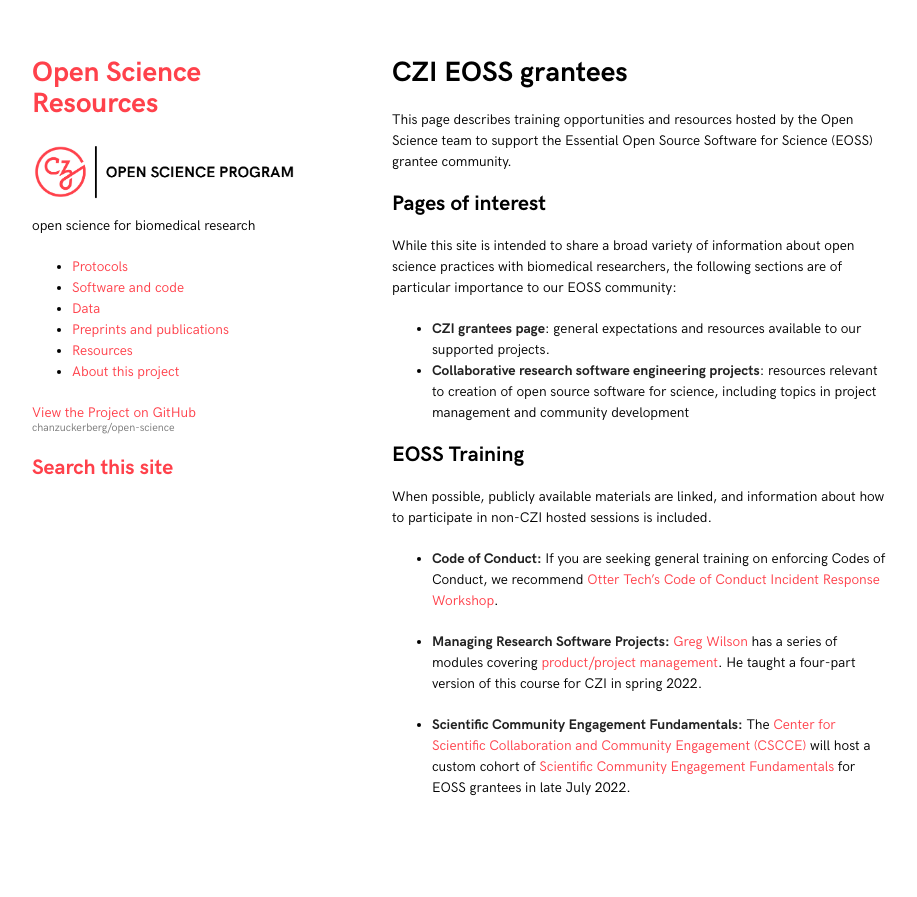
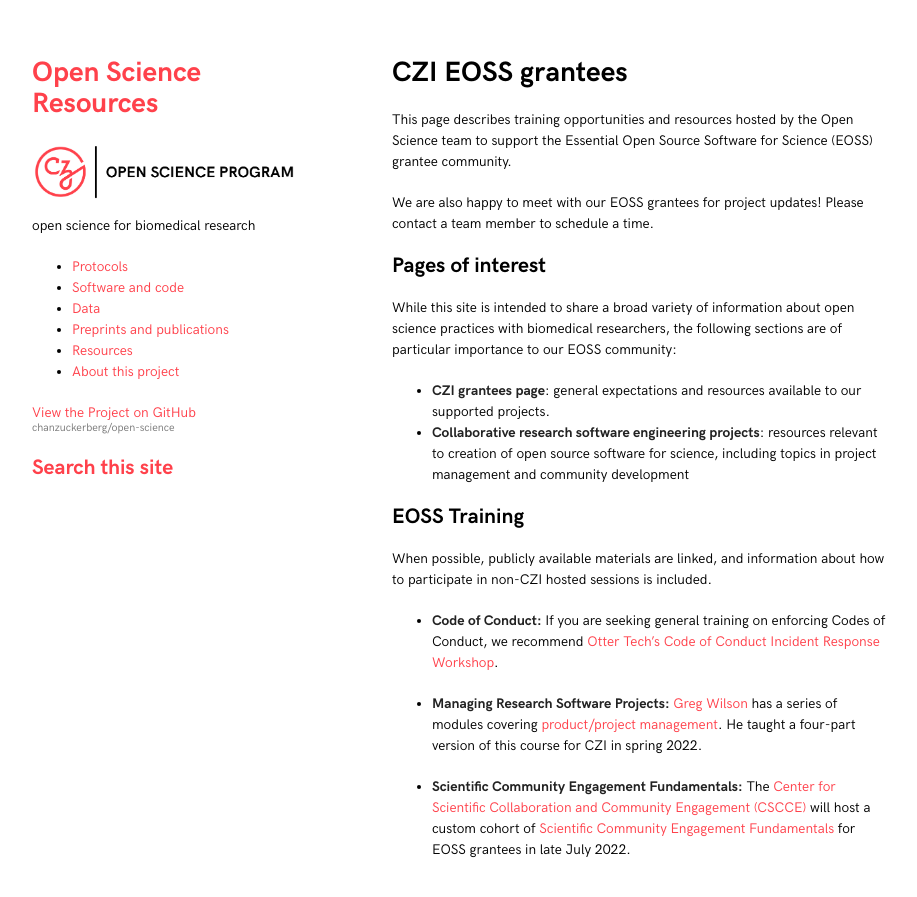
Before and after one commit to chanzuckerberg/open-science, a Jekyll site: the page built from eoss-grantees.md, in a window 1280 px wide and 930 px high. Shown: the top 897 px of the window, without its empty margins (178-1095 px from the left). Built offline with Jekyll 4.4.1, drawn with Linux system fonts in a browser that asks for light colours.

Commit message:
note about scheduling time to meet

```diff
--- a/eoss-grantees.md
+++ b/eoss-grantees.md
@@ -5,6 +5,9 @@ layout: default
 
 This page describes training opportunities and resources hosted by the Open Science team
 to support the Essential Open Source Software for Science (EOSS) grantee community.
+
+We are also happy to meet with our EOSS grantees for project updates!
+Please contact a team member to schedule a time.
 
 ## Pages of interest
 
```
